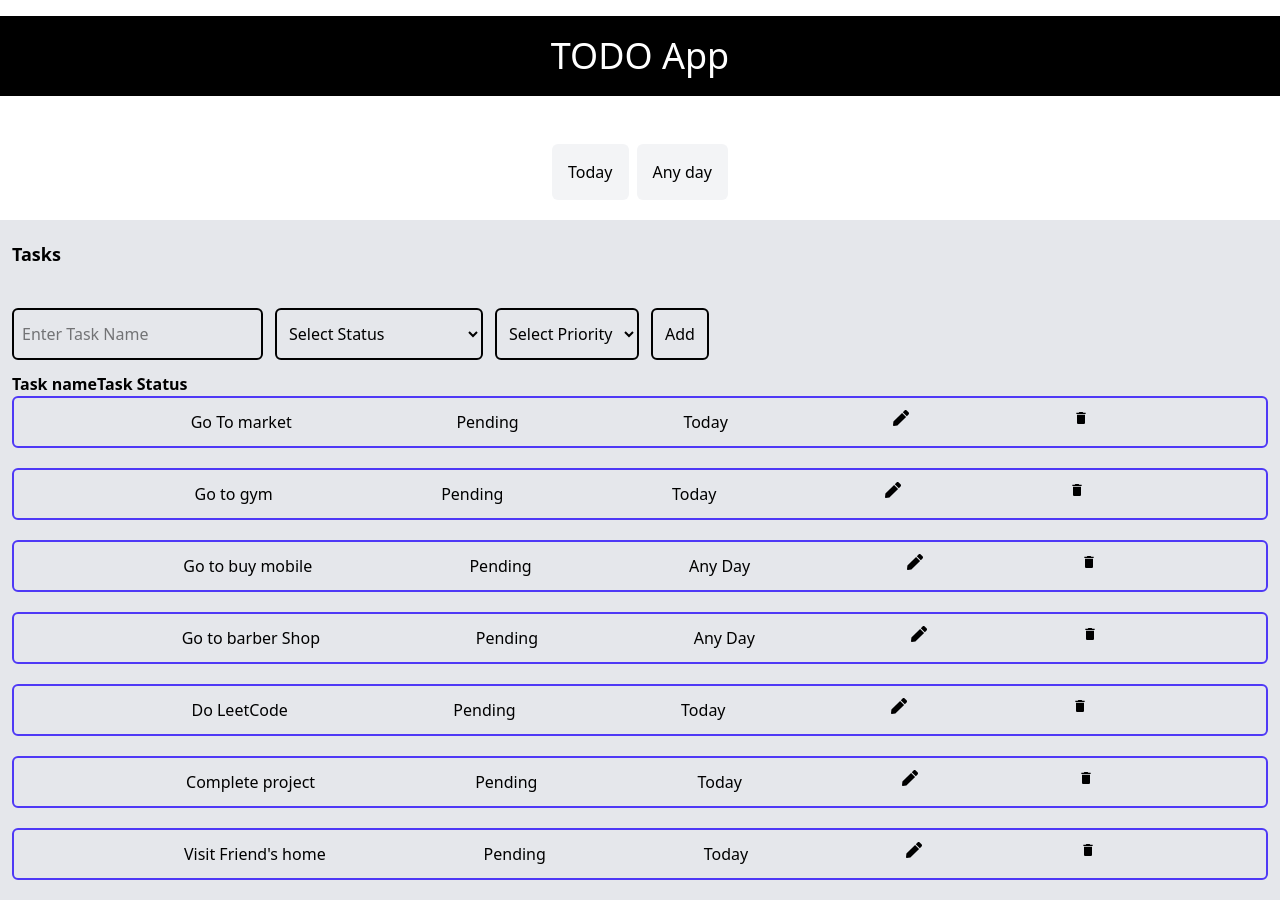
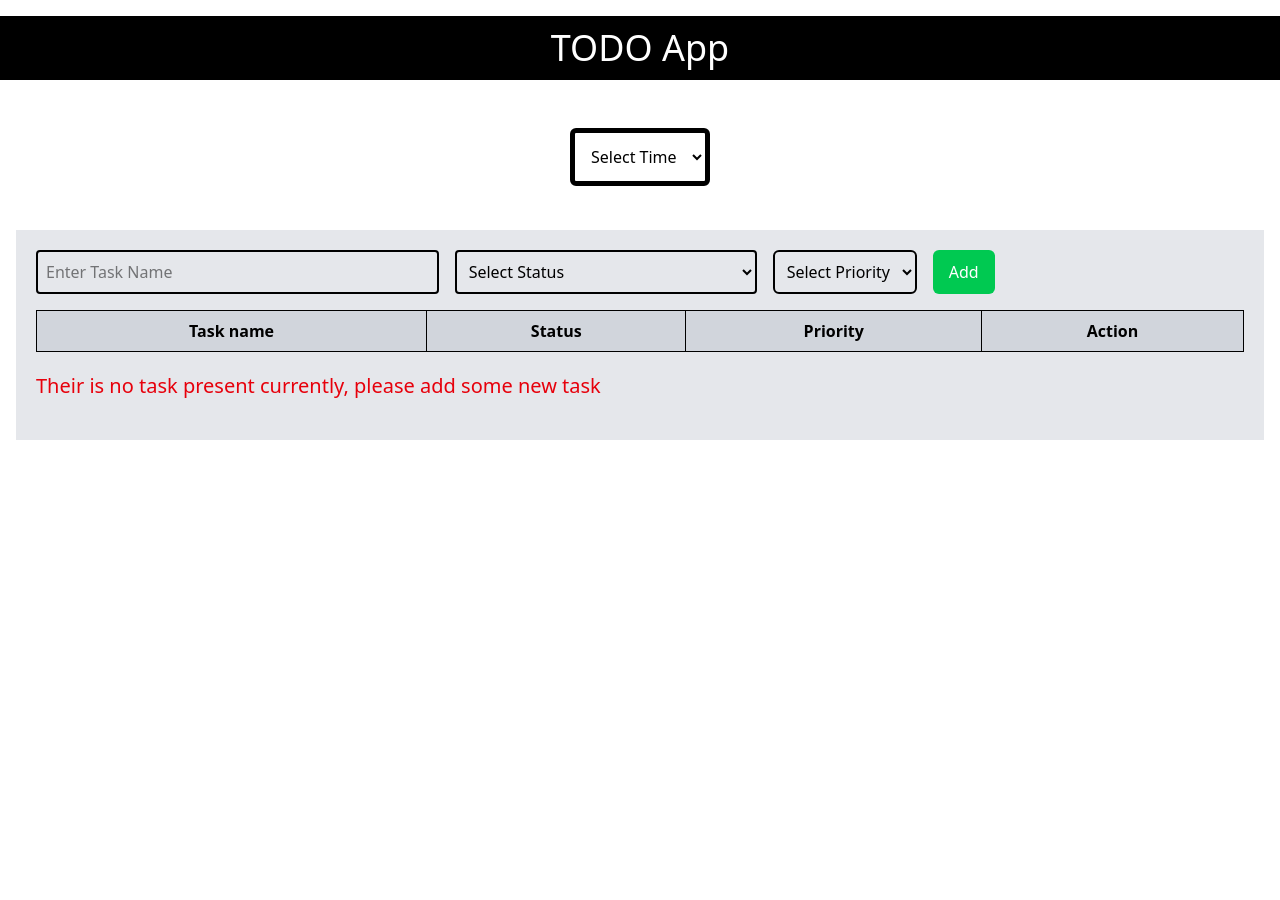
Before and after one commit to mohit-innostax/Todo, a React (Vite) app: page / in a window 1280 px wide. After the commit the page ends 800 px from the top, so only its background shows below. Built offline with nearby package versions, Linux system fonts and the light colour scheme.

Commit message:
Changes to be committed: 	modified:   src/App.jsx

```diff
--- a/src/App.jsx
+++ b/src/App.jsx
@@ -6,18 +6,18 @@ import { FaPen } from "react-icons/fa";
 import { MdDelete } from "react-icons/md";
 
 function App() {
-  const [status, setStatus] = useState("today");
-  const [toggle,setToggle]=useState('')
-  const [all,setAll]=useState(true);
+  const [status, setStatus] = useState("");
+  const [toggle, setToggle] = useState("");
+  const [all, setAll] = useState(true);
   const [editId, setEditId] = useState(null);
   const [newStatus, setNewStatus] = useState("");
   const [newTaskName, setNewTaskName] = useState("");
   const [formData, setFormData] = useState({
     name: "",
-    cstatus:"",
-    ppriority:"",
+    cstatus: "",
+    ppriority: "",
   });
-  const [error, setError] = useState(false);
+  const [error,setError]=useState(false);
   const arr1 = [
     {
       id: 1,
@@ -64,13 +64,13 @@ function App() {
   ];
   const [arr, setArr] = useState(() => {
     const temp = localStorage.getItem("tasks");
-    return temp ? JSON.parse(temp) : arr1;
+    return temp ? JSON.parse(temp) : [];
   });
 
   useEffect(() => {
-    localStorage.setItem("tasks", JSON.stringify(arr));
-    console.log(arr);
-  }, [arr]);
+    let date = new Date();
+    console.log(date.getFullYear() + 1);
+  }, []);
 
   const changeStatus = (id) => {
     setEditId(id);
@@ -88,10 +88,12 @@ function App() {
       )
     );
     setEditId(null);
+    localStorage.setItem("tasks", JSON.stringify(arr));
   };
 
   const handleDelete = (id) => {
     setArr(arr.filter((task) => task.id !== id));
+    localStorage.setItem("tasks", JSON.stringify(arr));
   };
 
   const handleError = () => {
@@ -101,68 +103,76 @@ function App() {
       status: formData.cstatus,
       When: formData.ppriority,
     };
-    // if (
-    //   task.length === 0 ||
-    //   cstatus === "Select Status" ||
-    //   ppriority === "Select Priority"
-    // ) {
-    //   setError(true);
-    //   // return;
-    // }
+
     setError(false);
     setArr([...arr, newTask]);
     setFormData({
-      name:"",
-      cstatus:"",
-      ppriority:"",
-    })
+      name: "",
+      cstatus: "",
+      ppriority: "",
+    });
+    localStorage.setItem("tasks", JSON.stringify(arr));
   };
-  const isTaskComplete = formData.name && formData.cstatus && formData.ppriority;
+  const isTaskComplete =
+    formData.name && formData.cstatus && formData.ppriority;
+
+  const handleChange = (e) => {
+    e.target.value === "all" ? setAll(true) : setAll(false);
+    console.log(e.target.value);
+    setStatus(e.target.value);
+  };
 
   return (
     <>
-      <div className="flex bg-black text-white h-10 mt-4 justify-center items-center p-10 text-4xl">
+      <div className="flex bg-black text-white h-16 mt-4 justify-center items-center top-0 sticky text-4xl">
         TODO App
       </div>
-      <span className="flex justify-center align-center mt-12 gap-2">
-        <button
-          className={`bg-gray-100 p-4 rounded-md hover:bg-green-200 ease-in-out 2s ${toggle==='today'? 'bg-green-500':''} `}
-          onClick={() => {
-            setToggle('today');
-            setAll(false);
-            setStatus("today");
-          }}
+      <div className="flex justify-center items-center p-6">
+      <select
+        className="flex justify-center  mt-6 gap-4 border-5 p-3 rounded-md"
+        value={status}
+        onChange={handleChange}
+      >
+        <option value="" disabled selected>
+          Select Time
+        </option>
+        <option value="all">All</option>
+        <option
+          className={`bg-gray-100 p-4 rounded-md hover:bg-green-200 ease-in-out 2s ${
+            toggle === "today" ? "bg-green-500" : ""
+          } `}
+          value="today"
         >
           Today
-        </button>
-        <button
-          className={`bg-gray-100 p-4 rounded-md hover:bg-green-200 ease-in-out 2s ${toggle==='any day'? 'bg-green-500':''} `}
-          onClick={() => {
-            setToggle('any day');
-            setAll(false);
-            setStatus("any day");
-          }}
+        </option>
+        <option
+          className={`bg-gray-100 p-4 rounded-md hover:bg-green-200 ease-in-out 2s ${
+            toggle === "any day" ? "bg-green-500" : ""
+          } `}
+          value="any day"
         >
           Any day
-        </button>
-      </span>
-      <div className="bg-gray-200 mt-5 px-3 gap-11 p-5 ">
-        <h1 className="font-bold text-lg h-full w-full relative mb-10">
-          Tasks
-        </h1>
-        <div className="flex gap-3 mb-3 ">
+        </option>
+      </select>
+      </div>
+      <div className="bg-gray-200 mt-5 mx-4 gap-11 p-5 ">
+        <div className="flex gap-4 mb-4 ">
           <input
-            className="border-2 p-2 rounded-md  "
+            className="border-2 p-2 rounded w-1/3  "
             value={formData.name}
             placeholder="Enter Task Name"
-            onChange={(e) => setFormData({...formData,name:e.target.value})}
+            onChange={(e) => setFormData({ ...formData, name: e.target.value })}
           />
           <select
             value={formData.cstatus}
-            onChange={(e) => setFormData({...formData,cstatus:e.target.value})}
-            className=" border-2 p-2 rounded-md"
+            onChange={(e) =>
+              setFormData({ ...formData, cstatus: e.target.value })
+            }
+            className=" border-2 p-2 rounded w-1/4"
           >
-            <option value="" disabled selected>Select Status</option>
+            <option value="" disabled selected>
+              Select Status
+            </option>
             <option value="Ready for Deployment">Ready for Deployment</option>
             <option value="In Progress">In Progress</option>
             <option value="Development Review">Development Review</option>
@@ -170,50 +180,55 @@ function App() {
           </select>
           <select
             value={formData.ppriority}
-            onChange={(e) => setFormData({...formData,ppriority:e.target.value})}
+            onChange={(e) =>
+              setFormData({ ...formData, ppriority: e.target.value })
+            }
             className="border-2 p-2 rounded-md"
           >
-            <option value="" disabled selected>Select Priority</option>
+            <option value="" disabled selected>
+              Select Priority
+            </option>
             <option value="Today">Today</option>
             <option value="Any Day">Any Day</option>
           </select>
           <button
             disabled={!isTaskComplete}
-            className="border-2 p-3 rounded-md"
+            className={` bg-green-500 text-white px-4 py-2 rounded-md ${!isTaskComplete? "cursor-not-allowed":"cursor-pointer"}`}
             onClick={() => {
               handleError();
             }}
           >
             Add
           </button>
-          {/* {
-            true?(<h1>Please Check the details you entered</h1>):(<h1></h1>)
-          } */}
         </div>
-        <table>
-          <tr>
-            <th>Task name</th>
-            <th>Task Status</th>
+        <table className="w-full border-collapse">
+          <tr className="bg-gray-300">
+            <th className="border p-2">Task name</th>
+            <th className="border p-2">Status</th>
+            <th className="border p-2">Priority</th>
+            <th className="border p-2">Action</th>
           </tr>
-        </table>
-        <div className="grid gap-5">
+          <tbody>
             {arr
               .filter((item) => {
                 return all || item.When.toLowerCase() === status;
               })
               .map((item) => (
-              <div className="flex justify-evenly items-start border-2 border-indigo-600 px-3 py-3 rounded-md hover:bg-gray-300">
+                <tr key={item.id} className="text-center w-full h-full">
                   {editId === item.id ? (
                     <>
+                      <td className="border p-2">
                         <input
-                      className="border p-1 rounded-md"
+                          className="border p-1 w-full rounded-md"
                           value={newTaskName}
                           onChange={(e) => setNewTaskName(e.target.value)}
                         />
+                      </td>
+                      <td className="border p-2">
                         <select
                           value={newStatus}
                           onChange={(e) => setNewStatus(e.target.value)}
-                      className=" border p-1 rounded-md "
+                          className=" border p-1 rounded-md w-full "
                         >
                           <option value="In Progress">In Progress</option>
                           <option value="Development Review">
@@ -221,33 +236,45 @@ function App() {
                           </option>
                           <option value="Completed">Completed</option>
                         </select>
+                      </td>
+                      <td className="border p-2">{item.When}</td>
+                      <td className="border p-2">
                         <button
-                      className="ml-2 p-1 bg-blue-300 rounded "
+                          className="px-3 py-1 bg-blue-300 rounded cursor-pointer"
                           onClick={() => saveStatus(item.id)}
                         >
                           Save
                         </button>
+                      </td>
                     </>
                   ) : (
                     <>
-                    <h2 key={item.id}>{item.task}</h2>
-                    <span>{item.status}</span>
-                    <span>{item.When}</span>
-                  </>
-                )}
+                      <td key={item.id} className="border p-2">
+                        {item.task}
+                      </td>
+                      <td className="border p-2">{item.status}</td>
+                      <td className="border p-2">{item.When}</td>
+                      <td className="border-3 p-3.5 flex justify-center gap-2 relative max-h-full">
                         <FaPen
+                          className="text-blue-500 cursor-pointer"
                           onClick={() => {
                             changeStatus(item.id);
                           }}
                         />
                         <MdDelete
+                          className="text-red-500 cursor-pointer"
                           onClick={() => {
                             handleDelete(item.id);
                           }}
                         />
-              </div>
+                      </td>
+                    </>
+                  )}
+                </tr>
               ))}
-        </div>
+          </tbody>
+        </table>
+        {arr.length === 0 ? <div className="text-red-600 text-xl py-5">Their is no task present currently, please add some new task</div>: <div></div> }
       </div>
     </>
   );
```
Lines whose indentation alone changed are shown as unchanged.
